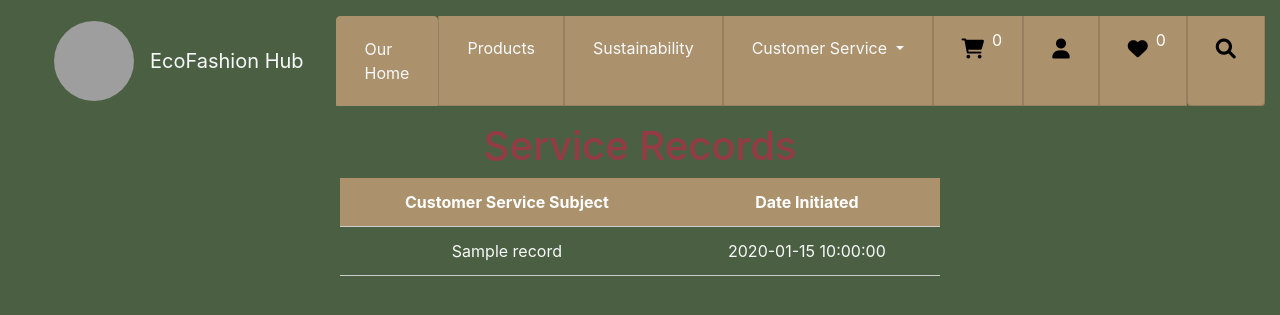
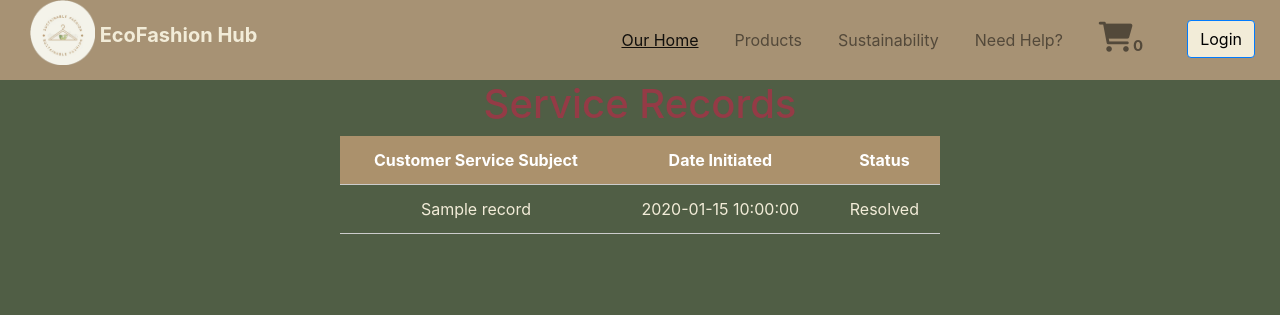
Before and after one commit to Confunius/EcoFashion-Hub, a Flask app: template templates/Customer/custservice/ServiceRecord.html in a window 1280 px wide. Shown: the top 315 px of the page. Run offline with Flask 3, Linux system fonts and the light colour scheme; the template is opened without the code that fills it: most values are stand-ins (such as "Sample title", 1, 10 or a date in 2020); some libraries are stand-ins or nearby versions; grey boxes are pictures that could not be loaded.

Commit message:
Update ServiceRecord.html

```diff
--- a/templates/Customer/custservice/ServiceRecord.html
+++ b/templates/Customer/custservice/ServiceRecord.html
@@ -40,7 +40,7 @@
             cursor: pointer;
         }
     </style>
-    {% extends "Customer/base.html" %} {% block title %}Ecofashion Hub - Service Record{% endblock %} {% block content %}
+    {% extends "base.html" %} {% block title %}Ecofashion Hub - Service Record{% endblock %} {% block content %}
 
 </head>
 <body>
@@ -50,6 +50,7 @@
             <tr>
                 <th>Customer Service Subject</th>
                 <th>Date Initiated</th>
+                <th>Status</th>
             </tr>
         </thead>
         <tbody id="serviceRecordBody">
@@ -57,6 +58,7 @@
             <tr onclick="redirectToRecordDetail('{{ record_id }}')">
                 <td>{{ record.subject }}</td>
                 <td>{{ record.date }}</td>
+                <td>{{record.status}}</td>
             </tr>
             {% endfor %}
         </tbody>
```
